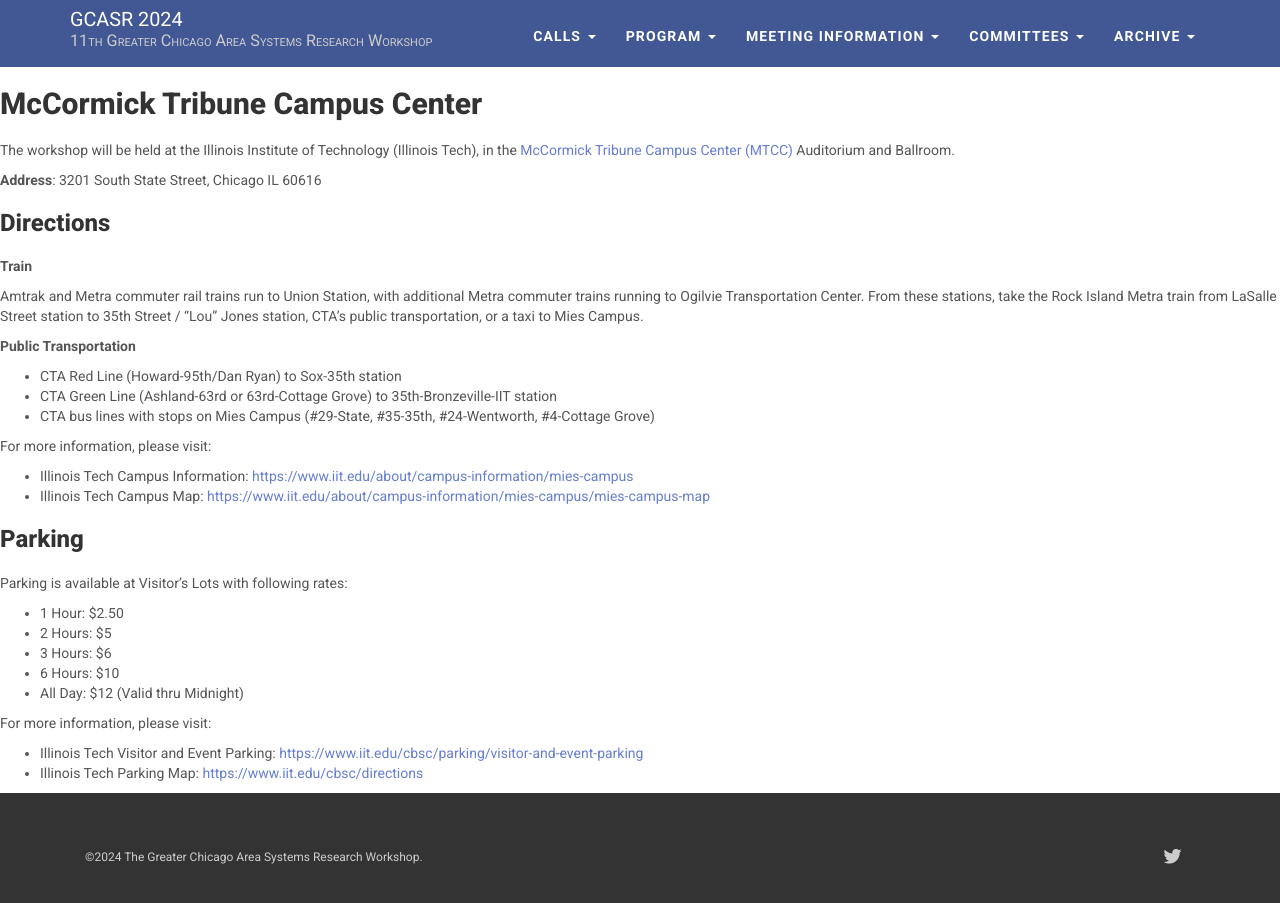
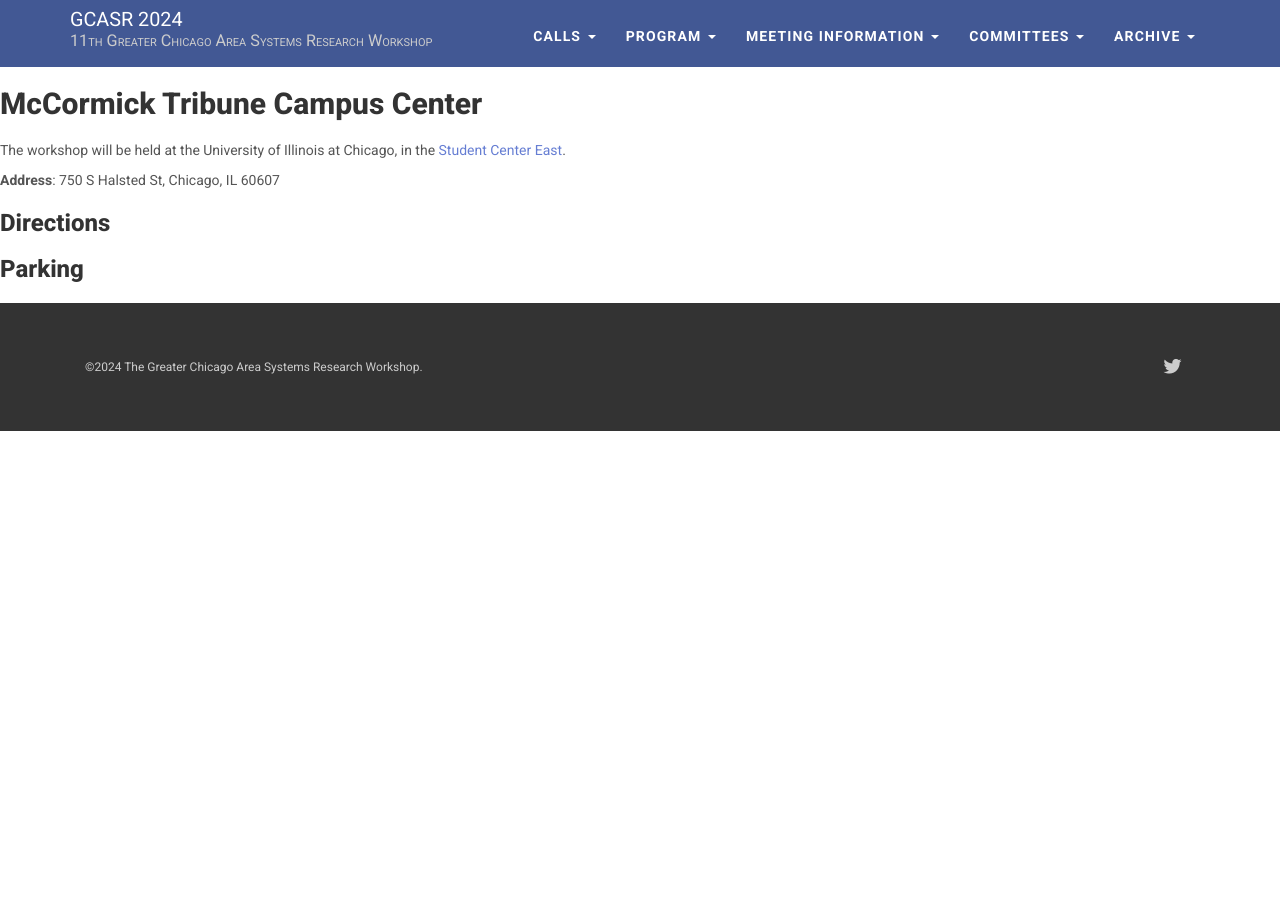
Before and after one commit to gcasr/2025, a Jekyll site: the page built from pages/venue.md, in a window 1280 px wide and 921 px high. Shown: the top 903 px of the window. Built offline with Jekyll 4.4.1, drawn with Linux system fonts in a browser that asks for light colours; nearby versions of some CDN libraries; our own code applies the rules of GitHub Pages for plain Markdown files; library files that are not in the unit come from our copies.

Commit message:
Update venue.md

```diff
--- a/pages/venue.md
+++ b/pages/venue.md
@@ -1,37 +1,12 @@
 ## McCormick Tribune Campus Center
 
-The workshop will be held at the Illinois Institute of Technology (Illinois Tech), in the [McCormick Tribune Campus Center (MTCC)](https://www.iit.edu/event-services/meeting-spaces/mccormick-tribune-campus-center) Auditorium and Ballroom.
+The workshop will be held at the University of Illinois at Chicago, in the [Student Center East](https://sa.uic.edu/).
 
-**Address**: 3201 South State Street, Chicago IL 60616
+**Address**: 750 S Halsted St, Chicago, IL 60607
+
 
 ### Directions
 
-**Train**
 
-Amtrak and Metra commuter rail trains run to Union Station, with additional Metra commuter trains running to Ogilvie Transportation Center. From these stations, take the Rock Island Metra train from LaSalle Street station to 35th Street / "Lou" Jones station, CTA's public transportation, or a taxi to Mies Campus.
-
-**Public Transportation**
-
-- CTA Red Line (Howard-95th/Dan Ryan) to Sox-35th station
-- CTA Green Line (Ashland-63rd or 63rd-Cottage Grove) to 35th-Bronzeville-IIT station
-- CTA bus lines with stops on Mies Campus (#29-State, #35-35th, #24-Wentworth, #4-Cottage Grove)
-
-For more information, please visit:
-
-- Illinois Tech Campus Information: <https://www.iit.edu/about/campus-information/mies-campus>
-- Illinois Tech Campus Map: <https://www.iit.edu/about/campus-information/mies-campus/mies-campus-map>
 
 ### Parking
-
-Parking is available at Visitor's Lots with following rates:
-
-- 1 Hour: $2.50
-- 2 Hours: $5
-- 3 Hours: $6
-- 6 Hours: $10
-- All Day: $12 (Valid thru Midnight)
-
-For more information, please visit:
-
-- Illinois Tech Visitor and Event Parking: <https://www.iit.edu/cbsc/parking/visitor-and-event-parking>
-- Illinois Tech Parking Map: <https://www.iit.edu/cbsc/directions>
```
